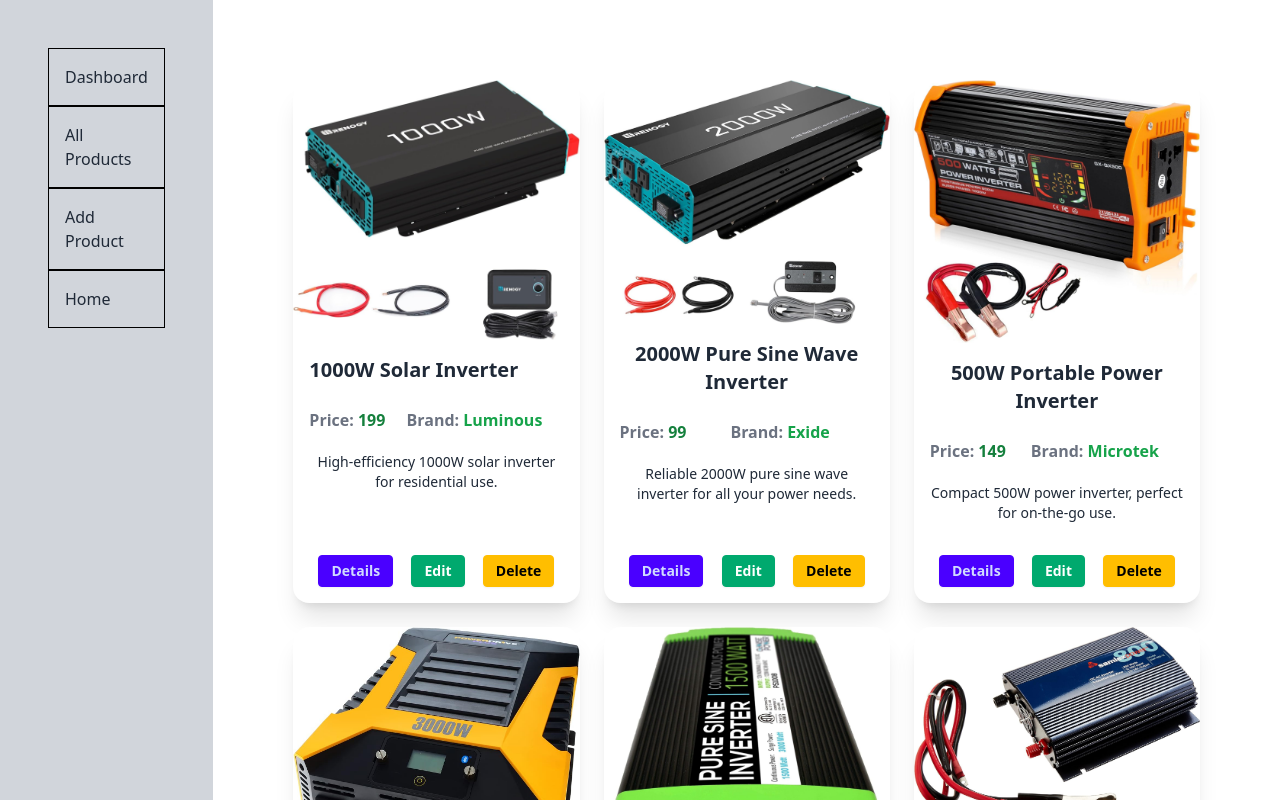
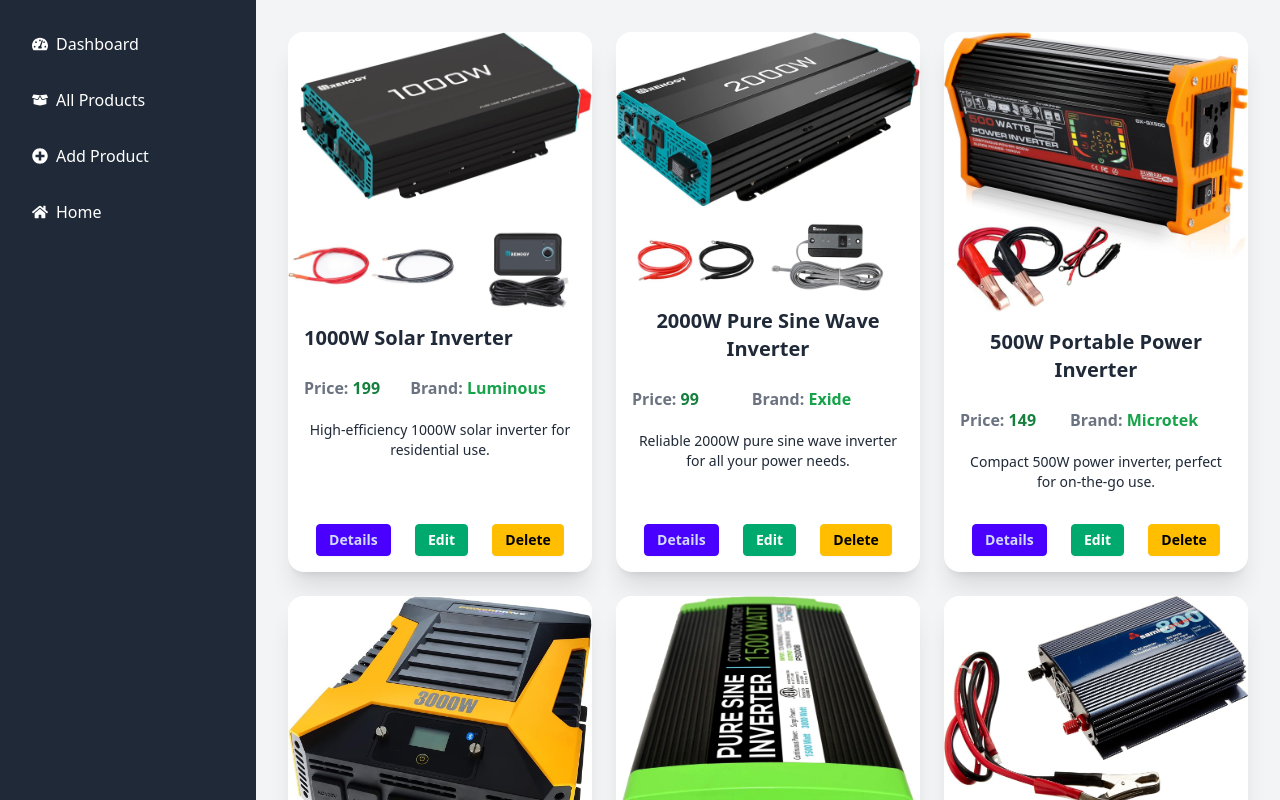
Before and after one commit to sisrafilss/inverter-hub, a React (Vite) app: page /dashboard/all-products in a window 1280 px wide. Shown: the top 800 px of the page. Built offline with nearby package versions, Linux system fonts and the light colour scheme; no server answers; data requests are answered from the project's data file; sample sign-in values are in the browser's storage.

Commit message:
dashboard layout design imporved

```diff
--- a/src/layouts/DashboardLayout.jsx
+++ b/src/layouts/DashboardLayout.jsx
@@ -1,25 +1,65 @@
-import { Link, Outlet } from "react-router-dom";
+import { useState } from 'react';
+import { Link, Outlet } from 'react-router-dom';
+import { FaTachometerAlt, FaBoxOpen, FaPlusCircle, FaHome, FaBars } from 'react-icons/fa';
 
 const DashboardLayout = () => {
+  const [isSidebarOpen, setIsSidebarOpen] = useState(false);
+
+  const toggleSidebar = () => {
+    setIsSidebarOpen(!isSidebarOpen);
+  };
+
   return (
-    <div className="grid grid-cols-12">
-      <div className="col-span-2 bg-gray-300 min-h-screen p-12">
-        <ul>
-          <li className="border border-black p-4 text w-full">
-            <Link to={"home"}>Dashboard</Link>
+    <div className="flex">
+      <div className="fixed top-0 left-0 h-full bg-gray-800 text-white p-6 w-64 hidden lg:block">
+        <ul className="space-y-4">
+          <li className="flex items-center space-x-2 p-2 rounded-md hover:bg-gray-700">
+            <FaTachometerAlt />
+            <Link to="/dashboard" className="text-white">Dashboard</Link>
           </li>
-          <li className="border border-black p-4 text w-full">
-            <Link to={"all-products"}>All Products</Link>
+          <li className="flex items-center space-x-2 p-2 rounded-md hover:bg-gray-700">
+            <FaBoxOpen />
+            <Link to="all-products" className="text-white">All Products</Link>
           </li>
-          <li className="border border-black p-4 text w-full">
-            <Link to={"add-products"}>Add Product</Link>
+          <li className="flex items-center space-x-2 p-2 rounded-md hover:bg-gray-700">
+            <FaPlusCircle />
+            <Link to="add-products" className="text-white">Add Product</Link>
           </li>
-          <li className="border border-black p-4 text w-full">
-            <Link to={"/"}>Home</Link>
+          <li className="flex items-center space-x-2 p-2 rounded-md hover:bg-gray-700">
+            <FaHome />
+            <Link to="/" className="text-white">Home</Link>
           </li>
         </ul>
       </div>
-      <div className="col-span-10 p-20">
+
+      <div className={`fixed top-0 left-0 h-full bg-gray-800 text-white p-6 w-64 lg:hidden ${isSidebarOpen ? 'block' : 'hidden'}`}>
+        <ul className="space-y-4">
+          <li className="flex items-center space-x-2 p-2 rounded-md hover:bg-gray-700">
+            <FaTachometerAlt />
+            <Link to="/dashboard" className="text-white">Dashboard</Link>
+          </li>
+          <li className="flex items-center space-x-2 p-2 rounded-md hover:bg-gray-700">
+            <FaBoxOpen />
+            <Link to="all-products" className="text-white">All Products</Link>
+          </li>
+          <li className="flex items-center space-x-2 p-2 rounded-md hover:bg-gray-700">
+            <FaPlusCircle />
+            <Link to="add-products" className="text-white">Add Product</Link>
+          </li>
+          <li className="flex items-center space-x-2 p-2 rounded-md hover:bg-gray-700">
+            <FaHome />
+            <Link to="/" className="text-white">Home</Link>
+          </li>
+        </ul>
+      </div>
+
+      <div className="lg:hidden flex items-center p-4">
+        <button onClick={toggleSidebar} className="text-gray-800 focus:outline-none">
+          <FaBars className="text-2xl" />
+        </button>
+      </div>
+
+      <div className="ml-0 lg:ml-64 p-8 w-full bg-gray-100 min-h-screen">
         <Outlet />
       </div>
     </div>
--- a/src/pages/Dashboard/Dashboard.jsx
+++ b/src/pages/Dashboard/Dashboard.jsx
@@ -18,7 +18,7 @@ const Dashboard = () => {
             </h1>
             <p className="text-lg font-bold text-gray-900">{user?.email}</p>
             <p className="text-gray-600">
-              Role: <span className="font-bold "> Admin</span>
+              Role: <span className="font-bold "> Admin (placeholder)</span>
             </p>
           </div>
         </div>
@@ -33,7 +33,7 @@ const Dashboard = () => {
             <p className="text-sm font-medium text-gray-700">
               Other Information:
             </p>
-            {/* <p className="text-lg font-bold text-gray-900">{user?.email}</p> */}
+            <p className="text-lg font-bold text-gray-900">Nothing to Show!</p>
           </div>
           <button
             onClick={logOut}
--- a/src/pages/Login.jsx
+++ b/src/pages/Login.jsx
@@ -1,8 +1,9 @@
+/* eslint-disable react/no-unescaped-entities */
 import { useForm } from "react-hook-form";
 import { useEffect } from "react";
 import GoogleLogin from "../components/GoogleLogin";
 import GitHubLogin from "../components/GitHubLogin";
-import { useLocation, useNavigate } from "react-router-dom";
+import { Link, useLocation, useNavigate } from "react-router-dom";
 import useAuth from "../hooks/useAuth";
 
 const LoginPage = () => {
@@ -100,6 +101,14 @@ const LoginPage = () => {
 
             <GoogleLogin />
             <GitHubLogin />
+            <div className="text-center mt-0 mt-4 ">
+              <p>
+                Don't have an account? {" "}
+                <Link to="/register" className="text-blue-500">
+                  Register
+                </Link>
+              </p>
+            </div>
           </form>
         </div>
       </div>
```
